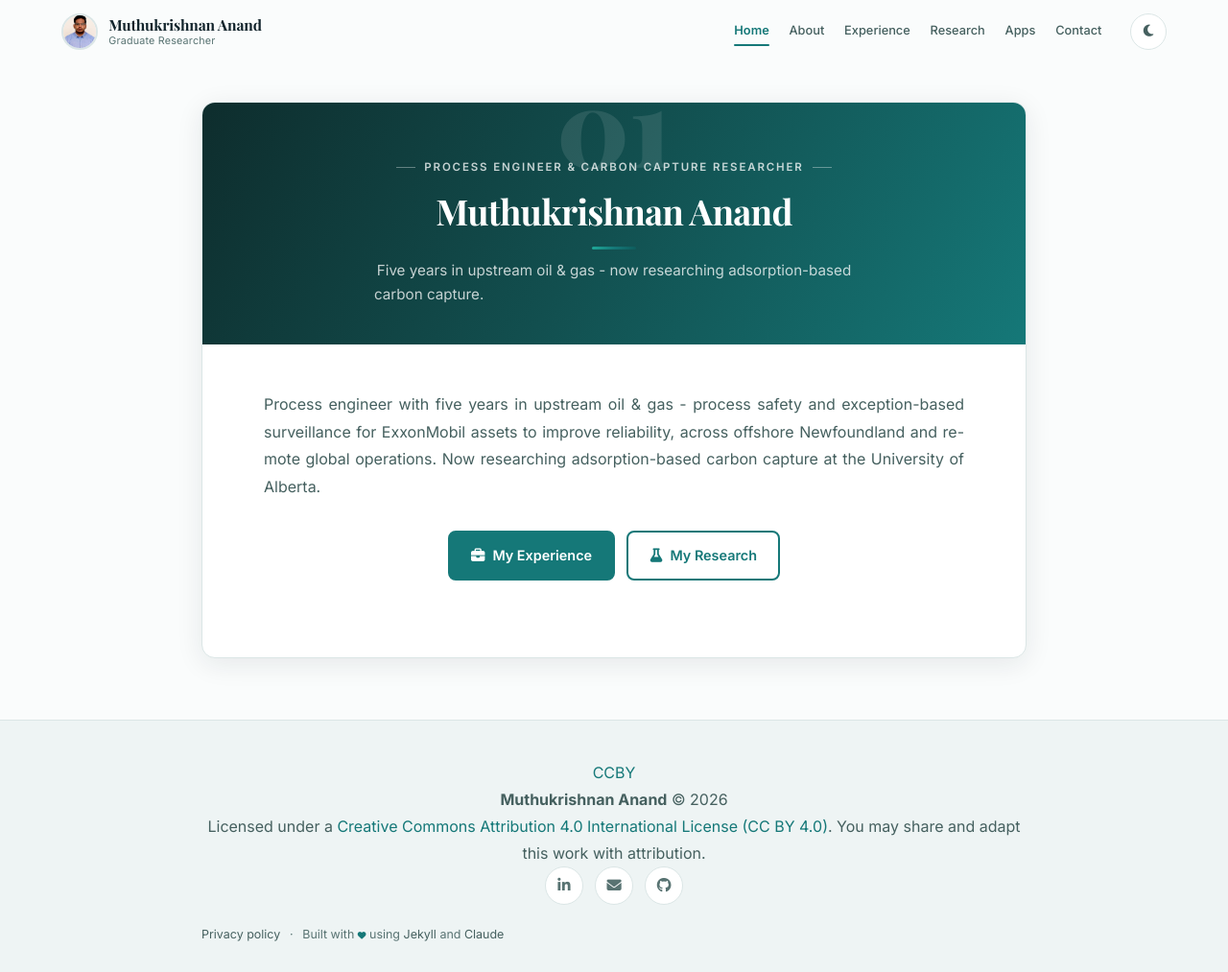
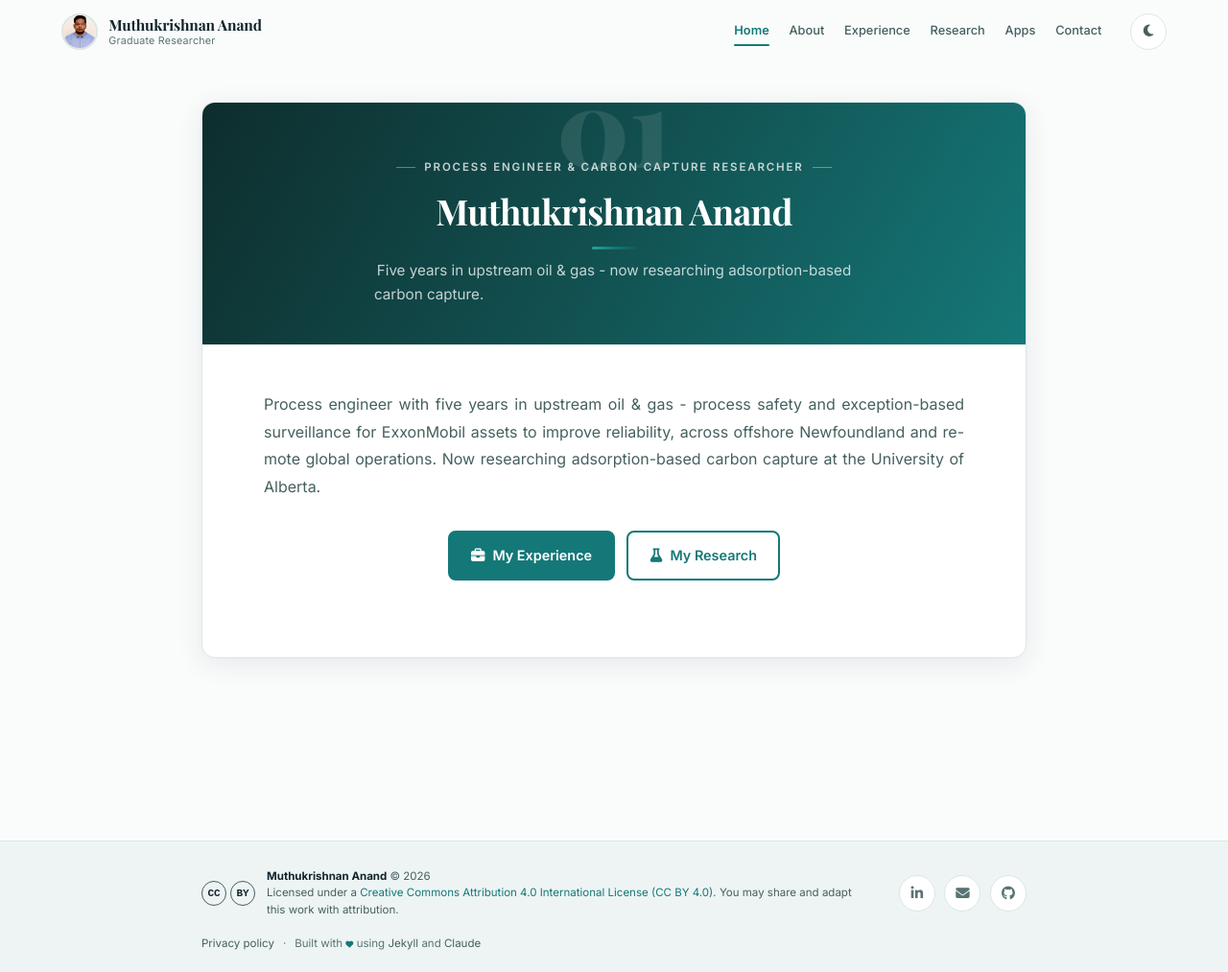
Before and after one commit to Mk-learning-python07/muthukrishnan.github.com, a Jekyll site: the page built from index.md, in a window 1280 px wide and 1013 px high. Shown: the whole window at 96% size. Built offline with Jekyll 4.4.1, drawn with Linux system fonts in a browser that asks for light colours; some web fonts are replaced.

Commit message:
Footer changes

```diff
--- a/assets/css/main.css
+++ b/assets/css/main.css
@@ -578,17 +578,37 @@ tr:hover td { background: var(--accent-glow); }
 /* ================================================================
    FOOTER
 ================================================================ */
-.site-footer { background: var(--bg-alt); border-top: 1px solid var(--line); padding: 2.5rem 2rem 1.75rem; text-align: center; }
+.site-footer { background: var(--bg-alt); border-top: 1px solid var(--line); padding: 1.75rem 2rem 1.25rem; }
 .footer-inner { max-width: 860px; margin: 0 auto; }
-.footer-social { display: flex; justify-content: center; gap: .75rem; margin-bottom: 1.25rem; }
+.footer-top {
+  display: flex; align-items: center; justify-content: space-between;
+  flex-wrap: wrap; gap: 1rem 2rem; margin-bottom: .9rem;
+}
+/* Shared CC badge + license text — mirrors the isotherm app footer */
+.foot-lic { display: flex; align-items: center; gap: 12px; flex: 1; min-width: 260px; }
+.cc-badge { display: inline-flex; gap: 4px; text-decoration: none; flex-shrink: 0; }
+.cc-mark {
+  display: inline-flex; align-items: center; justify-content: center;
+  width: 26px; height: 26px; border-radius: 50%;
+  border: 1.5px solid var(--text-dim); color: var(--text);
+  font-size: 11px; font-weight: 700; font-family: var(--font-mono, monospace);
+}
+.foot-lic-txt { font-size: .72rem; color: var(--text-dim); line-height: 1.55; }
+.foot-lic-txt strong { color: var(--text); }
+.foot-lic-txt a { color: var(--accent); text-decoration: none; }
+.foot-lic-txt a:hover { text-decoration: underline; }
+/* Social icons */
+.footer-social { display: flex; gap: .6rem; flex-shrink: 0; }
 .social-link {
-  display: flex; align-items: center; justify-content: center; width: 40px; height: 40px;
-  border-radius: 50%; border: 1px solid var(--line); background: var(--bg-card);
-  color: var(--text-faint); font-size: .95rem; text-decoration: none;
+  display: flex; align-items: center; justify-content: center;
+  width: 38px; height: 38px; border-radius: 50%;
+  border: 1px solid var(--line); background: var(--bg-card);
+  color: var(--text-faint); font-size: .9rem; text-decoration: none;
   transition: background .2s, border-color .2s, color .2s, transform .2s, box-shadow .2s;
 }
 .social-link:hover { background: var(--accent); border-color: var(--accent); color: var(--on-accent); transform: translateY(-3px) scale(1.1); box-shadow: 0 6px 18px var(--accent-glow); text-decoration: none; }
-.footer-copy { font-size: .78rem; color: var(--text-faint); }
+/* Credit line */
+.footer-copy { font-size: .72rem; color: var(--text-faint); margin: 0; text-align: center; }
 .footer-copy a { color: var(--text-dim); }
 .footer-copy a:hover { color: var(--accent); text-decoration: none; }
 
```
